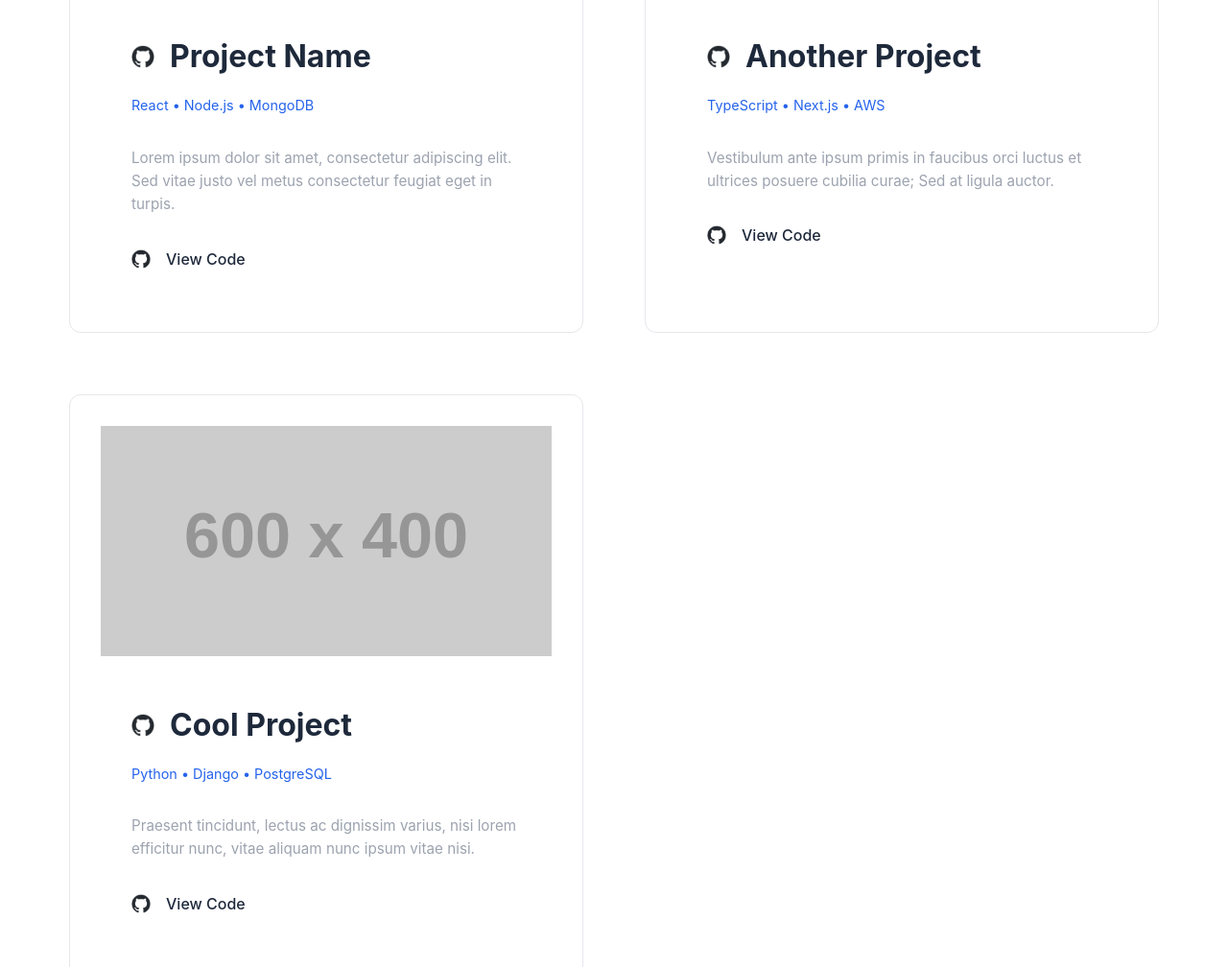
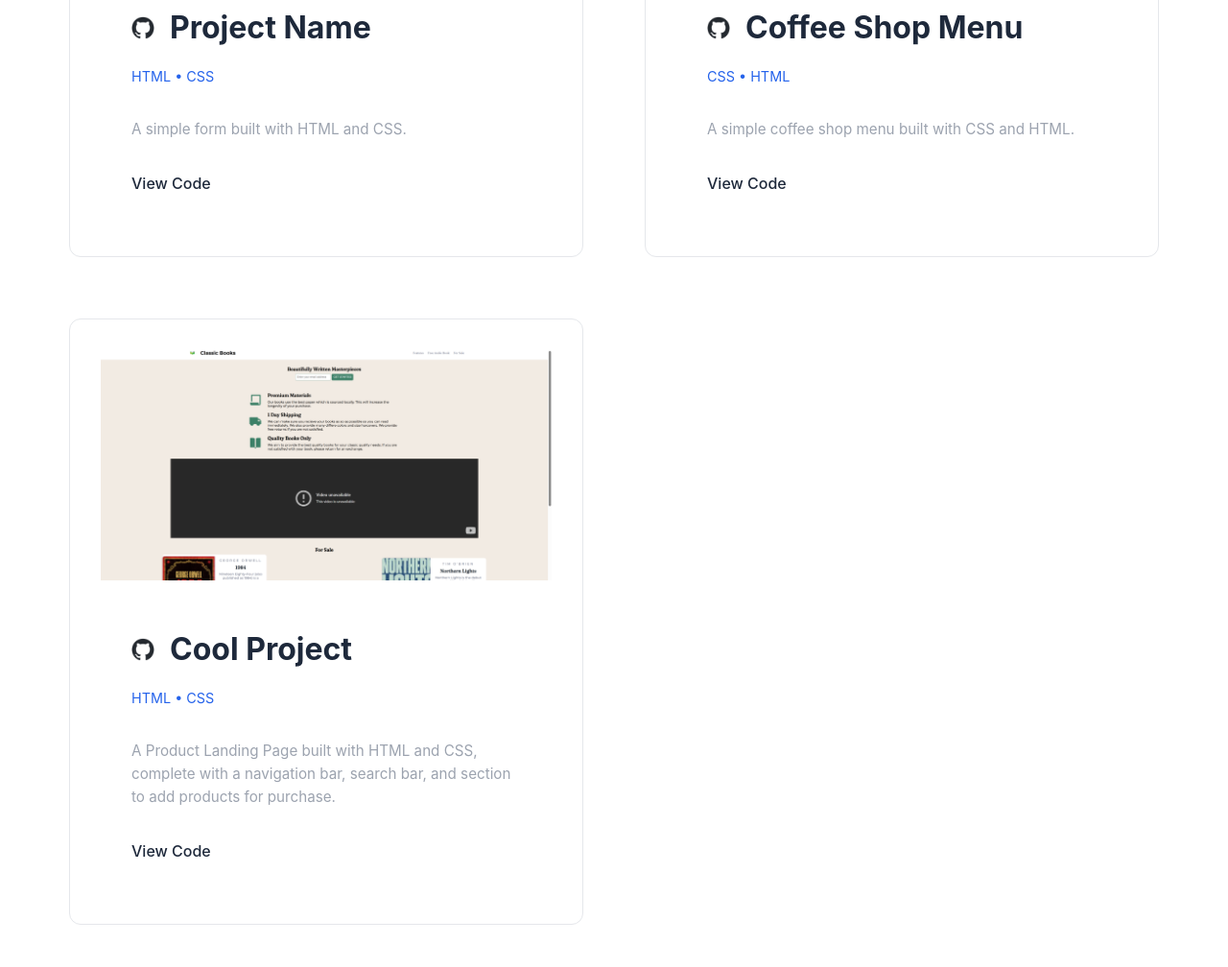
Before and after one commit to 0xRum/SCSS_Resume, a website built with Parcel: page src/projects.html in a window 1280 px wide. Shown: the part 686-1694 px from the top of the page at 96% size. Built offline with nearby package versions, Linux system fonts and the light colour scheme; placeholder pictures from the web are drawn by us.

Commit message:
updated projects

```diff
--- a/src/projects.html
+++ b/src/projects.html
@@ -92,26 +92,27 @@
         <div class="projects-header">
           <h1>Featured Projects</h1>
           <p class="lead">
-            A collection of my recent significant work and contributions to the
-            world of software development.
+            A collection of my recent significant work and contributions.
           </p>
         </div>
 
         <div class="projects-grid">
           <article class="project-card">
             <div class="project-image">
-              <img src="https://placehold.co/600x400" alt="Project 1 preview" />
+              <img src="./assets/project1.png" alt="This is a simple form." />
             </div>
             <div class="project-content">
               <h3>Project Name</h3>
-              <p class="project-tech">React • Node.js • MongoDB</p>
+              <p class="project-tech">HTML • CSS</p>
               <p class="project-description">
-                Lorem ipsum dolor sit amet, consectetur adipiscing elit. Sed
-                vitae justo vel metus consectetur feugiat eget in turpis.
+                A simple form built with HTML and CSS.
               </p>
               <div class="project-links">
-                <a href="#" class="github-link">
-                  <img src="assets/github.png" alt="GitHub" class="link-icon" />
+                <a
+                  href="https://www.freecodecamp.org/learn/2022/responsive-web-design/build-a-survey-form-project/build-a-survey-form"
+                  class="github-link"
+                >
+                  <!-- <img src="assets/github.png" alt="GitHub" class="link-icon" /> -->
                   View Code
                 </a>
               </div>
@@ -120,18 +121,20 @@
 
           <article class="project-card">
             <div class="project-image">
-              <img src="https://placehold.co/600x400" alt="Project 2 preview" />
+              <img src="./assets/project2.png" alt="A coffee shop menu" />
             </div>
             <div class="project-content">
-              <h3>Another Project</h3>
-              <p class="project-tech">TypeScript • Next.js • AWS</p>
+              <h3>Coffee Shop Menu</h3>
+              <p class="project-tech">CSS • HTML</p>
               <p class="project-description">
-                Vestibulum ante ipsum primis in faucibus orci luctus et ultrices
-                posuere cubilia curae; Sed at ligula auctor.
+                A simple coffee shop menu built with CSS and HTML.
               </p>
               <div class="project-links">
-                <a href="#" class="github-link">
-                  <img src="assets/github.png" alt="GitHub" class="link-icon" />
+                <a
+                  href="https://www.freecodecamp.org/learn/2022/responsive-web-design/learn-basic-css-by-building-a-cafe-menu/step-91"
+                  class="freecodecamp-link"
+                >
+                  <!-- <img src="assets/github.png" alt="GitHub" class="link-icon" /> -->
                   View Code
                 </a>
               </div>
@@ -140,18 +143,22 @@
 
           <article class="project-card">
             <div class="project-image">
-              <img src="https://placehold.co/600x400" alt="Project 3 preview" />
+              <img src="./assets/project3.png" alt="Building a landing page." />
             </div>
             <div class="project-content">
               <h3>Cool Project</h3>
-              <p class="project-tech">Python • Django • PostgreSQL</p>
+              <p class="project-tech">HTML • CSS</p>
               <p class="project-description">
-                Praesent tincidunt, lectus ac dignissim varius, nisi lorem
-                efficitur nunc, vitae aliquam nunc ipsum vitae nisi.
+                A Product Landing Page built with HTML and CSS, complete with a
+                navigation bar, search bar, and section to add products for
+                purchase.
               </p>
               <div class="project-links">
-                <a href="#" class="github-link">
-                  <img src="assets/github.png" alt="GitHub" class="link-icon" />
+                <a
+                  href="https://www.freecodecamp.org/learn/2022/responsive-web-design/build-a-product-landing-page-project/build-a-product-landing-page"
+                  class="github-link"
+                >
+                  <!-- <img src="assets/github.png" alt="GitHub" class="link-icon" /> -->
                   View Code
                 </a>
               </div>
```
Also changed, not shown: src/styles/main.scss (+5 -6 lines), dist/project1.cdac010f.png (added), dist/project3.6260d6b6.png (added), dist/projects.html, src/assets/project3.png (added), 3 other files.
